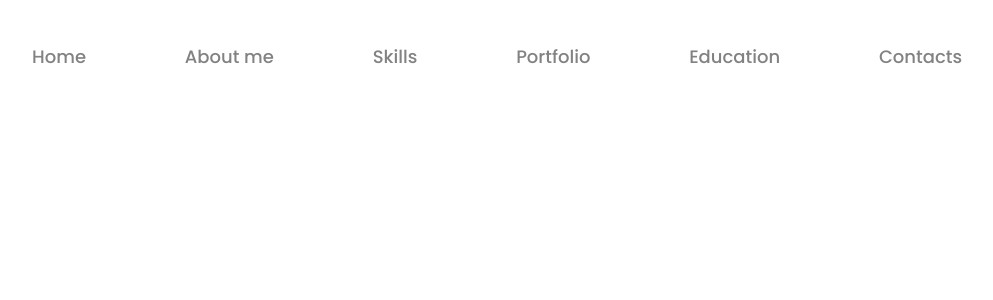
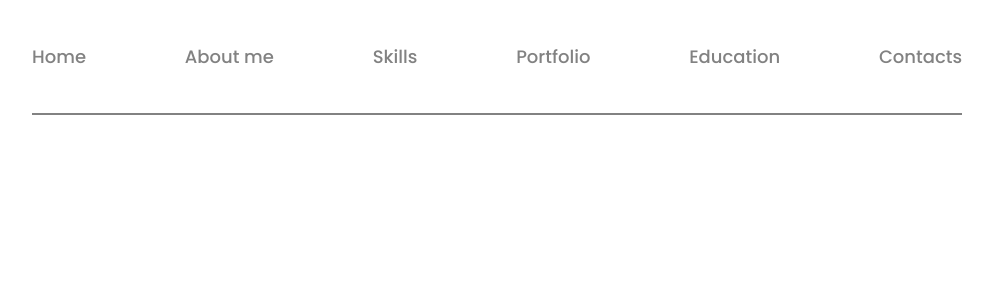
Before and after one commit to kalachyonok/upgreaded-cv, a JavaScript app: page / in a window 1280 px wide. Shown: the top 300 px of the page, without its empty margins (143-1136 px from the left). Built offline with nearby package versions, Linux system fonts and the light colour scheme.

Commit message:
create vector component

```diff
--- a/src/App.js
+++ b/src/App.js
@@ -1,10 +1,12 @@
 import style from "./App.module.css";
 import { Header } from "./Components/Header";
+import { Vector } from "./Components/Vector";
 
 function App() {
   return (
     <div className={style.page}>
       <Header />
+      <Vector />
     </div>
   );
 }
--- /dev/null
+++ b/src/Components/Vector.js
@@ -0,0 +1,9 @@
+import style from "./Vector.module.css";
+
+export const Vector = () => {
+  return (
+    <div className={style.container}>
+      <div className={style.vector}></div>
+    </div>
+  );
+};
--- /dev/null
+++ b/src/Components/Vector.module.css
@@ -0,0 +1,12 @@
+.vector {
+  height: 1px;
+  border: 1px solid #828282;
+  margin-bottom: 40px;
+}
+
+.container {
+  width: 100%;
+  max-width: 950px;
+  margin: 0 auto;
+  padding: 0 1rem;
+}
```
